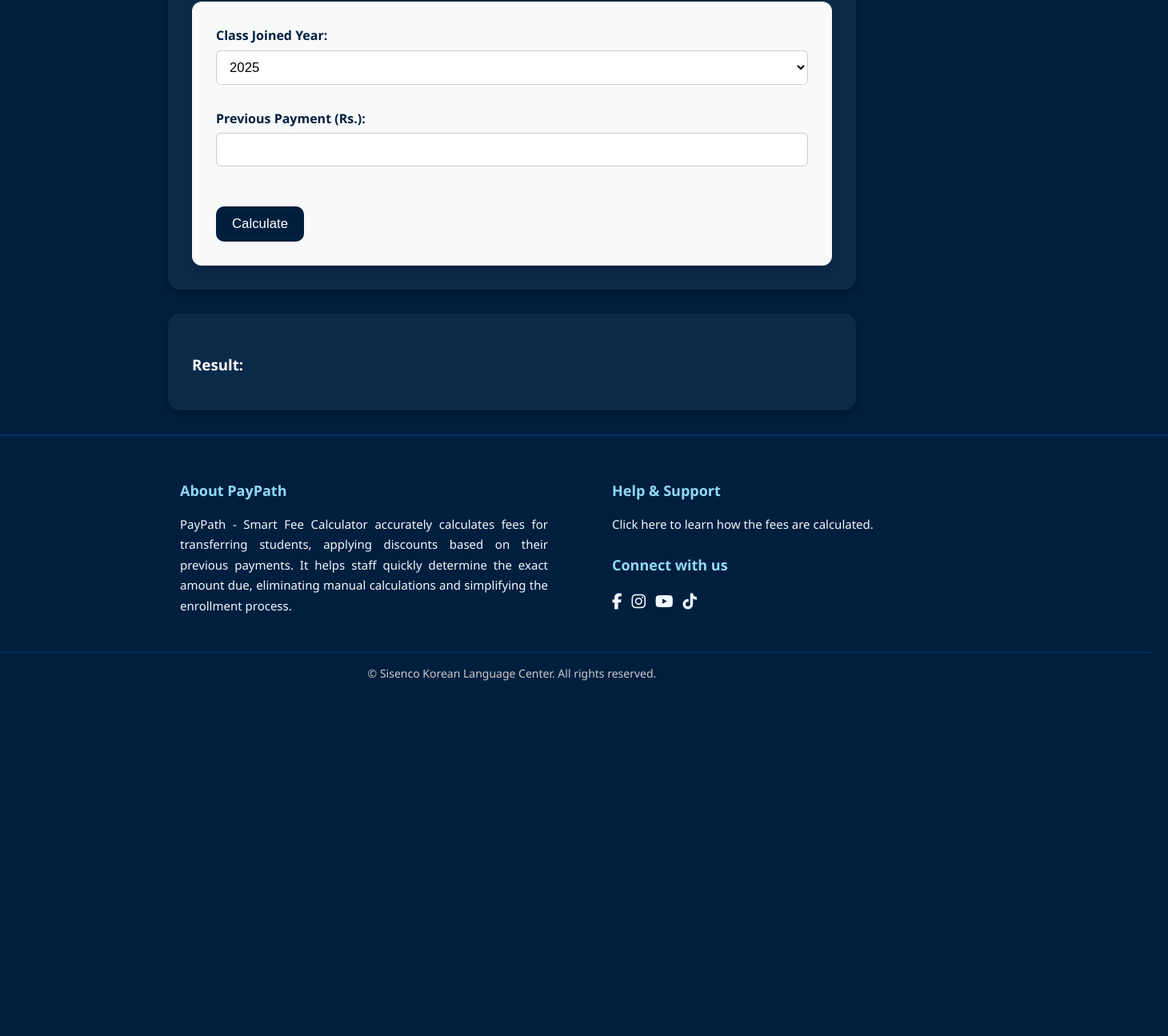
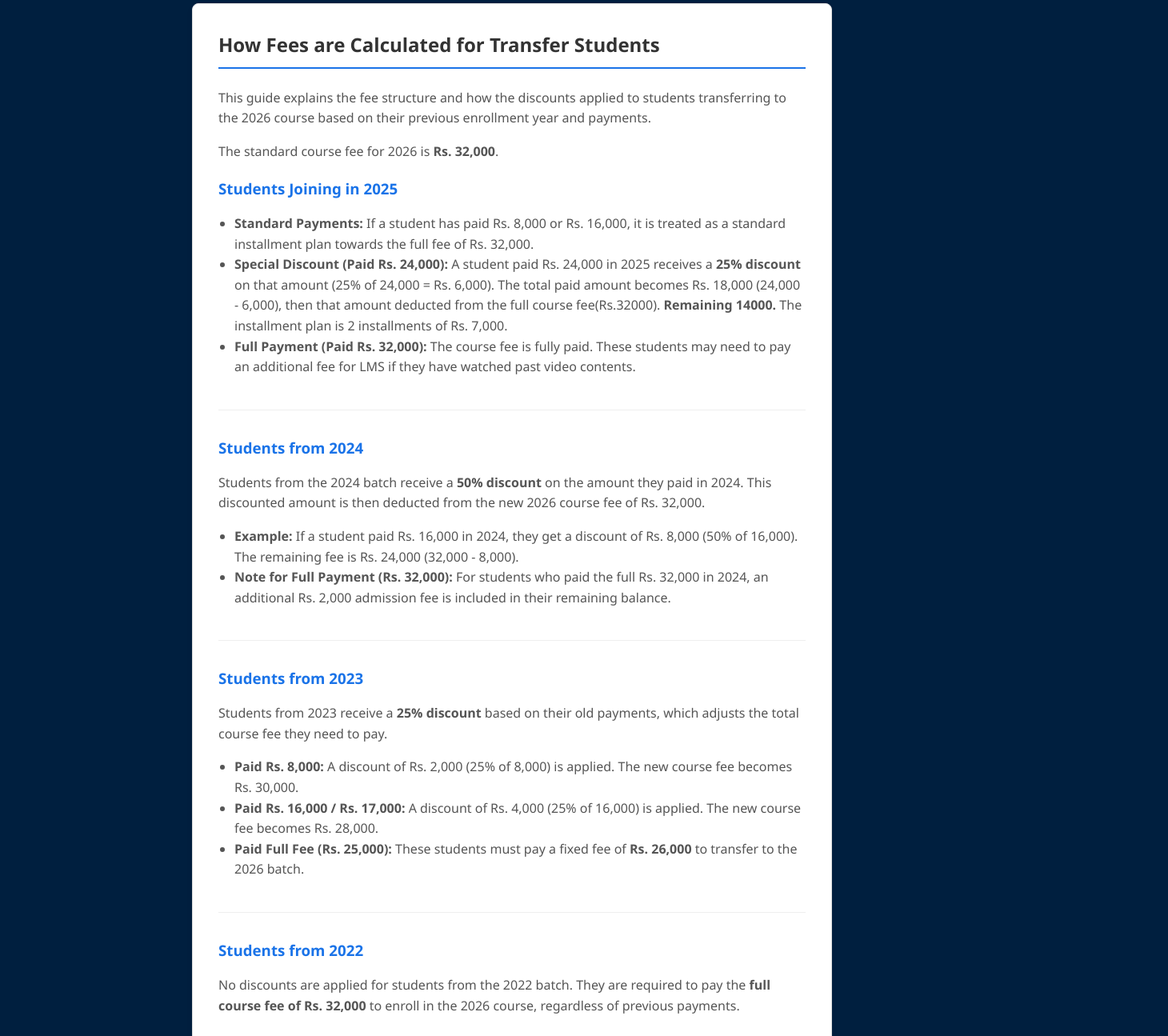
Before and after one commit to teamsisenco/PayPath, a React (Create React App) app: page /help in a window 1280 px wide. Shown: the part 193-1488 px from the top of the page at 80% size, 1460 px wide, since content can reach past the window. Before the commit the page ends 1131 px from the top, so only its background shows below. Built offline with nearby package versions, Linux system fonts and the light colour scheme; sample sign-in values are in the browser's storage.

Commit message:
help and support page

```diff
--- a/package.json
+++ b/package.json
@@ -10,6 +10,7 @@
     "@testing-library/user-event": "^13.5.0",
     "react": "^19.1.0",
     "react-dom": "^19.1.0",
+    "react-router-dom": "^7.8.0",
     "react-scripts": "5.0.1",
     "web-vitals": "^2.1.4"
   },
--- a/src/App.css
+++ b/src/App.css
@@ -567,3 +567,86 @@ button:hover {
   color: #ffffff;            /* example color */
   margin: 0;
 }
+
+/* Help Page Styles           */
+
+/* Styles for the main content block of the help page */
+.help-content {
+  background-color: #ffffff;
+  border: 1px solid #ddd;
+  border-radius: 8px;
+  padding: 2rem;
+  max-width: 800px;
+  margin: 2rem auto; /* Centers the box on the page */
+  box-shadow: 0 4px 8px rgba(0, 0, 0, 0.05);
+  text-align: left;
+}
+
+.help-content p{
+  color: #555;
+}
+
+/* Styles for each logical section (e.g., "Students from 2024") */
+.help-section {
+  margin-bottom: 2rem;
+  padding-bottom: 1.5rem;
+  border-bottom: 1px solid #eee;
+}
+
+/* Remove border from the last section */
+.help-section:last-of-type {
+  border-bottom: none;
+  margin-bottom: 0;
+  padding-bottom: 0;
+}
+
+.help-content h2 {
+  color: #333;
+  margin-top: 0;
+  border-bottom: 2px solid #1a73e8;
+  padding-bottom: 0.5rem;
+  margin-bottom: 1.5rem;
+}
+
+.help-section h3 {
+  color: #1a73e8;
+  margin-bottom: 1rem;
+}
+
+.help-section p, .help-section li {
+  line-height: 1.6;
+  color: #555;
+}
+
+.help-section ul {
+  padding-left: 20px;
+}
+
+/* Styles for the "Back to Calculator" button link */
+.back-button {
+  display: inline-block;
+  margin-top: 2rem;
+  padding: 12px 24px;
+  background-color: #1a73e8;
+  color: white;
+  text-decoration: none;
+  font-weight: bold;
+  border-radius: 5px;
+  transition: background-color 0.3s ease;
+  text-align: center;
+}
+
+.back-button:hover {
+  background-color: #155ab6;
+}
+
+/* Style for the link in the footer */
+.help-link {
+  color: #ffffff;
+  text-decoration: none;
+  font-weight: 500;
+}
+
+.help-link:hover {
+  text-decoration: underline;
+}
--- a/src/App.js
+++ b/src/App.js
@@ -1,6 +1,8 @@
 import React, { useState, useEffect } from "react";
+import { BrowserRouter, Routes, Route, Navigate } from "react-router-dom";
 import FeeCalculator from "./components/FeeCalculator";
 import Login from "./components/Login";
+import HelpPage from "./components/HelpPage"; // Import the new help page
 import "./App.css";
 
 function App() {
@@ -31,17 +33,45 @@ function App() {
   };
 
   if (!hasAttemptedAutoLogin) {
-    return null; // or a spinner
+    return null; // or a loading spinner
   }
 
   return (
-    <div className="App">
-      {loggedIn ? (
-        <FeeCalculator onLogout={handleLogout} />
-      ) : (
-        <Login onLoginSuccess={handleLoginSuccess} />
-      )}
-    </div>
+    <BrowserRouter>
+      <div className="App">
+        <Routes>
+          {/* If logged in, redirect from login page to calculator */}
+          <Route
+            path="/login"
+            element={
+              loggedIn ? <Navigate to="/calculator" /> : <Login onLoginSuccess={handleLoginSuccess} />
+            }
+          />
+
+          {/* Protect the FeeCalculator route */}
+          <Route
+            path="/calculator"
+            element={
+              loggedIn ? <FeeCalculator onLogout={handleLogout} /> : <Navigate to="/login" />
+            }
+          />
+
+          {/* Protect the HelpPage route */}
+          <Route
+            path="/help"
+            element={
+              loggedIn ? <HelpPage /> : <Navigate to="/login" />
+            }
+          />
+
+          {/* Default route: redirect to calculator if logged in, else to login */}
+          <Route
+            path="*"
+            element={<Navigate to={loggedIn ? "/calculator" : "/login"} />}
+          />
+        </Routes>
+      </div>
+    </BrowserRouter>
   );
 }
 
--- a/src/components/FeeCalculator.jsx
+++ b/src/components/FeeCalculator.jsx
@@ -1,5 +1,6 @@
 import React, { useState, useEffect } from "react";
 import "../App.css";
+import { Link } from "react-router-dom";
 
 function FeeCalculator({ onLogout }) {
   const [yearJoined, setYearJoined] = useState("2025");
@@ -440,9 +441,9 @@ function FeeCalculator({ onLogout }) {
 
           <div className="footer-section">
             <h4>Help & Support</h4>
-            <p>
-              Click here to learn how the fees are calculated.
-            </p>
+            <Link to="/help" className="help-link">
+                Click here to learn how the fees are calculated.
+              </Link>
             <h4>Connect with us</h4>
             <div className="social-icons">
               <a
--- /dev/null
+++ b/src/components/HelpPage.js
@@ -0,0 +1,81 @@
+import React from "react";
+import { Link } from "react-router-dom";
+import "../App.css";
+
+function HelpPage() {
+  return (
+    <div className="page-container help-page">
+      <div className="logo-header">
+        <img src={process.env.PUBLIC_URL + '/sisenco.png'} alt="Logo" className="company-logo" />
+        <h1 className="app-title">Fee Calculation Guide</h1>
+      </div>
+
+      <div className="help-content">
+        <h2>How Fees are Calculated for Transfer Students</h2>
+        <p>This guide explains the fee structure and how the discounts applied to students transferring to the 2026 course based on their previous enrollment year and payments.</p>
+        <p>The standard course fee for 2026 is <strong>Rs. 32,000</strong>.</p>
+
+        <div className="help-section">
+          <h3>Students Joining in 2025</h3>
+          <ul>
+            <li><strong>Standard Payments:</strong> If a student has paid Rs. 8,000 or Rs. 16,000, it is treated as a standard installment plan towards the full fee of Rs. 32,000.</li>
+            <li><strong>Special Discount (Paid Rs. 24,000):</strong> A student paid Rs. 24,000 in 2025 receives a <strong>25% discount</strong> on that amount (25% of 24,000 = Rs. 6,000). The total paid amount becomes Rs. 18,000 (24,000 - 6,000), then that amount deducted from the full course fee(Rs.32000). <strong>Remaining 14000.</strong> The installment plan is 2 installments of Rs. 7,000.</li>
+            <li><strong>Full Payment (Paid Rs. 32,000):</strong> The course fee is fully paid. These students may need to pay an additional fee for LMS if they have watched past video contents.</li>
+          </ul>
+        </div>
+
+        <div className="help-section">
+          <h3>Students from 2024</h3>
+          <p>Students from the 2024 batch receive a <strong>50% discount</strong> on the amount they paid in 2024. This discounted amount is then deducted from the new 2026 course fee of Rs. 32,000.</p>
+          <ul>
+            <li><strong>Example:</strong> If a student paid Rs. 16,000 in 2024, they get a discount of Rs. 8,000 (50% of 16,000). The remaining fee is Rs. 24,000 (32,000 - 8,000).</li>
+            <li><strong>Note for Full Payment (Rs. 32,000):</strong> For students who paid the full Rs. 32,000 in 2024, an additional Rs. 2,000 admission fee is included in their remaining balance.</li>
+          </ul>
+        </div>
+
+        <div className="help-section">
+          <h3>Students from 2023</h3>
+          <p>Students from 2023 receive a <strong>25% discount</strong> based on their old payments, which adjusts the total course fee they need to pay.</p>
+          <ul>
+            <li><strong>Paid Rs. 8,000:</strong> A discount of Rs. 2,000 (25% of 8,000) is applied. The new course fee becomes Rs. 30,000.</li>
+            <li><strong>Paid Rs. 16,000 / Rs. 17,000:</strong> A discount of Rs. 4,000 (25% of 16,000) is applied. The new course fee becomes Rs. 28,000.</li>
+            <li><strong>Paid Full Fee (Rs. 25,000):</strong> These students must pay a fixed fee of <strong>Rs. 26,000</strong> to transfer to the 2026 batch.</li>
+          </ul>
+        </div>
+
+        <div className="help-section">
+          <h3>Students from 2022</h3>
+          <p>No discounts are applied for students from the 2022 batch. They are required to pay the <strong>full course fee of Rs. 32,000</strong> to enroll in the 2026 course, regardless of previous payments.</p>
+        </div>
+
+        <div className="help-section">
+          <h3>LMS Video Watched Fee</h3>
+          <p>This fee only applies to <strong>2025 students who have paid the full Rs. 32,000</strong> and wish to get a refund after watching LMS content. The fee depends on the class and the duration of access:</p>
+          <h4>For Classes P01-P07:</h4>
+          <ul>
+            <li>1-2 months: Rs. 2,000</li>
+            <li>3-4 months: Rs. 4,000</li>
+            <li>5-6 months: Rs. 8,000</li>
+            <li>7-8 months: Rs. 9,000</li>
+            <li>9-10 months: Rs. 12,000</li>
+            <li>11+ months: Rs. 16,000</li>
+          </ul>
+          <h4>For Class P08:</h4>
+          <ul>
+            <li>1-2 months: Rs. 4,000</li>
+            <li>3-4 months: Rs. 8,000</li>
+            <li>5-6 months: Rs. 10,000</li>
+            <li>7-8 months: Rs. 12,000</li>
+            <li>9+ months: Rs. 16,000</li>
+          </ul>
+        </div>
+
+        <Link to="/calculator" className="back-button">
+          Back to Calculator
+        </Link>
+      </div>
+    </div>
+  );
+}
+
+export default HelpPage;
```
Also changed, not shown: 1 other file (tests, documents, lock files or other folders).
